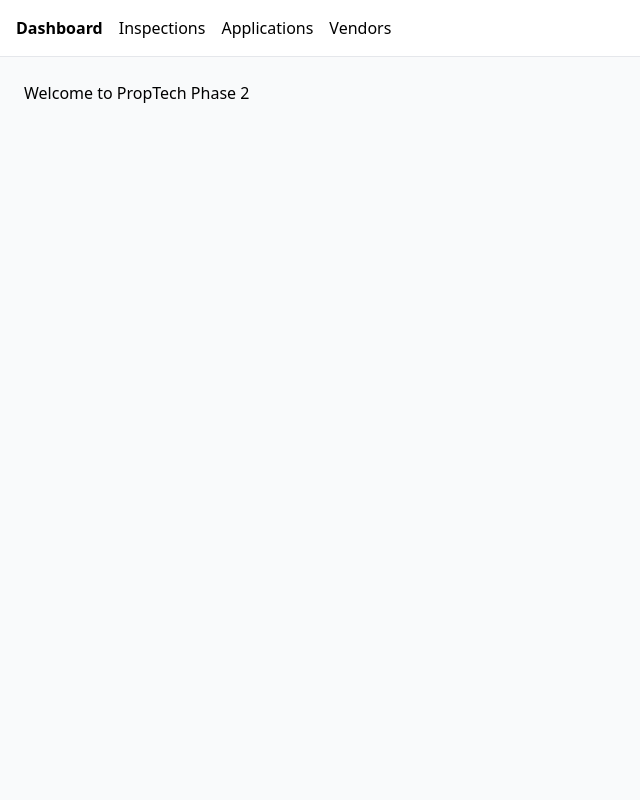
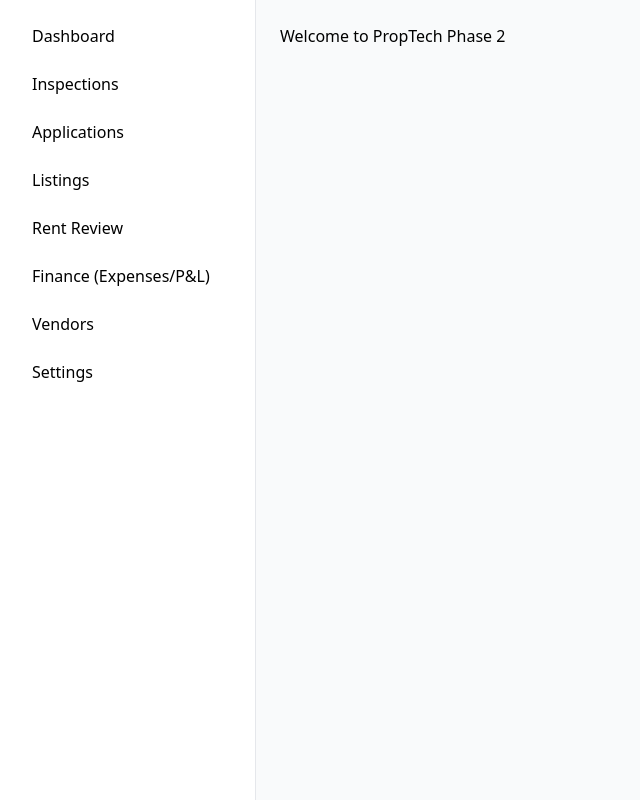
Before and after one commit to clin23/PropTechTest, a Next.js app: page / in a window 1280 px wide. Shown: the whole page, without its empty margins (0-640 px from the left). Built offline with nearby package versions, Linux system fonts and the light colour scheme.

Commit message:
Add responsive sidebar navigation

```diff
--- a/app/layout.tsx
+++ b/app/layout.tsx
@@ -1,6 +1,7 @@
 import './globals.css';
 import type { ReactNode } from 'react';
 import Providers from './providers';
+import Sidebar from '../components/Sidebar';
 
 export const metadata = { title: 'PropTech' };
 
@@ -9,13 +10,8 @@ export default function RootLayout({ children }: { children: ReactNode }) {
     <html lang="en">
       <body className="min-h-screen bg-gray-50">
         <Providers>
-          <nav className="p-4 border-b bg-white flex gap-4">
-            <a href="/" className="font-semibold">Dashboard</a>
-            <a href="/inspections">Inspections</a>
-            <a href="/applications">Applications</a>
-            <a href="/vendors">Vendors</a>
-          </nav>
-          <main>{children}</main>
+          <Sidebar />
+          <main className="md:ml-64">{children}</main>
         </Providers>
       </body>
     </html>
--- /dev/null
+++ b/components/Sidebar.tsx
@@ -0,0 +1,50 @@
+"use client";
+
+import { useState } from "react";
+import Link from "next/link";
+import { Button } from "./ui/button";
+
+const links = [
+  { href: "/", label: "Dashboard" },
+  { href: "/inspections", label: "Inspections" },
+  { href: "/applications", label: "Applications" },
+  { href: "/listings", label: "Listings" },
+  { href: "/rent-review", label: "Rent Review" },
+  { href: "/finance", label: "Finance (Expenses/P&L)" },
+  { href: "/vendors", label: "Vendors" },
+  { href: "/settings", label: "Settings" }
+];
+
+export default function Sidebar() {
+  const [open, setOpen] = useState(false);
+
+  return (
+    <>
+      <Button className="m-2 md:hidden" onClick={() => setOpen(true)}>
+        Menu
+      </Button>
+      <div
+        className={`fixed inset-y-0 left-0 z-40 w-64 bg-white border-r transform transition-transform md:translate-x-0 ${open ? "translate-x-0" : "-translate-x-full md:translate-x-0"}`}
+      >
+        <div className="p-4 space-y-2">
+          {links.map(link => (
+            <Link
+              key={link.href}
+              href={link.href}
+              className="block px-4 py-2 rounded hover:bg-gray-100"
+              onClick={() => setOpen(false)}
+            >
+              {link.label}
+            </Link>
+          ))}
+        </div>
+      </div>
+      {open && (
+        <div
+          className="fixed inset-0 z-30 bg-black/50 md:hidden"
+          onClick={() => setOpen(false)}
+        />
+      )}
+    </>
+  );
+}
```
